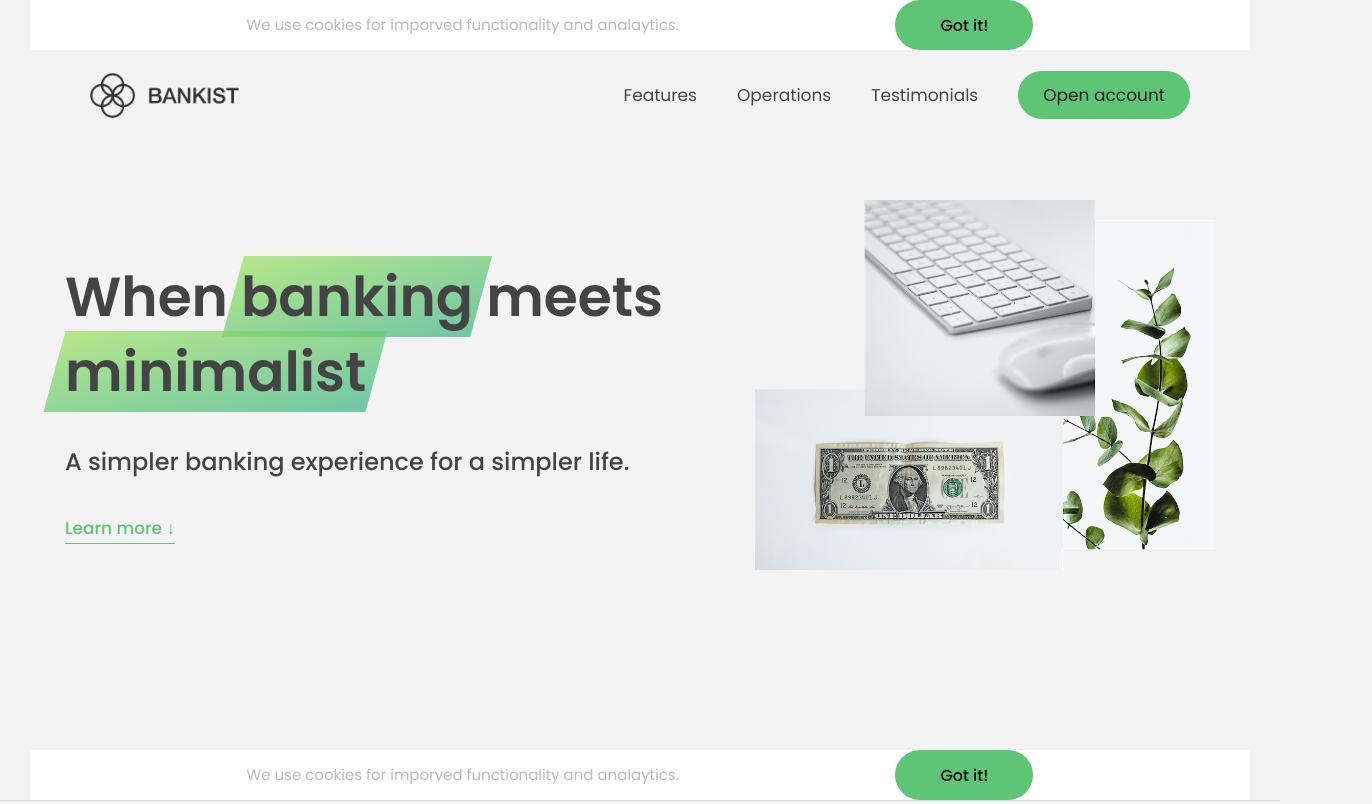
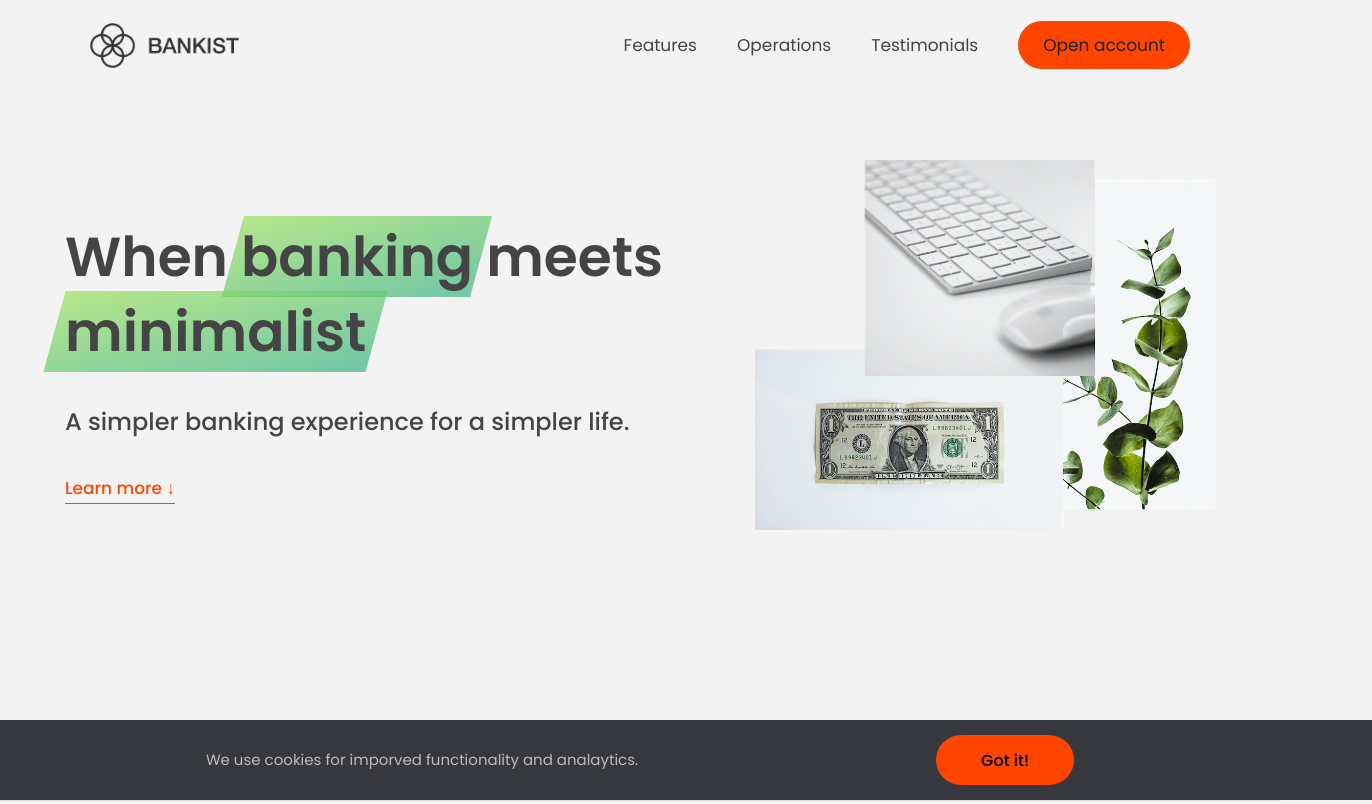
Before and after one commit to alisha0815/Bankist, a plain HTML site: page index.html in a window 1280 px wide. Shown: the top 804 px of the page, 1372 px wide, since content can reach past the window. Drawn offline with Linux system fonts and the light colour scheme.

Commit message:
Dom style attributes, classes, styles reference

```diff
--- a/index.html
+++ b/index.html
@@ -21,6 +21,8 @@
           alt="Bankist logo"
           class="nav__logo"
           id="logo"
+          designer="Jonas"
+          data-version-number="3.0"
         />
         <ul class="nav__links">
           <li class="nav__item">
--- a/reference.js
+++ b/reference.js
@@ -35,11 +35,11 @@ message.innerHTML =
   'We use cookies for imporved functionality and analaytics. <button class="btn btn--close-cookie">Got it!</button>';
 
 //insert it into DOM
-header.prepend(message); //the first child of header
-// header.append(message); // the last child of header
+// header.prepend(message); //the first child of header
+header.append(message); // the last child of header
 
 // insert the elemnt into multiple places
-header.append(message.cloneNode(true));
+// header.append(message.cloneNode(true));
 
 // insert as sibling
 // header.before(message)  // insert before the header element
@@ -54,3 +54,56 @@ document
   });
 
 console.log(message);
+
+// Styles
+message.style.backgroundColor = '#37383d';
+message.style.width = '120%';
+
+console.log(message.style.color); // not working
+console.log(message.style.backgroundColor); //only inline styles working
+
+console.log(getComputedStyle(message)); // all the CSS properties
+console.log(getComputedStyle(message).color);
+console.log(getComputedStyle(message).height);
+
+// modofy css
+message.style.height =
+  Number.parseFloat(getComputedStyle(message).height, 10) + 30 + 'px';
+
+// Custom properties
+document.documentElement.style.setProperty('--color-primary', 'orangered');
+
+/// Attributes
+const logo = document.querySelector('.nav__logo');
+console.log(logo.alt); //Bankist logo
+console.log(logo.src); //http://127.0.0.1:8080/img/logo.png
+console.log(logo.className); //nav__logo
+
+// set
+logo.alt = 'Beautilful minimulist logo';
+
+// Non-standard
+console.log(logo.designer); //undefined, not standard
+console.log(logo.getAttribute('designer')); //Jonas
+logo.setAttribute('company', 'Bankist');
+
+// image
+console.log(logo.src);
+console.log(logo.getAttribute('src')); //relative
+
+// link
+const link = document.querySelector('.nav__link--btn');
+console.log(link.href);
+console.log(link.getAttribute('href'));
+
+//Data attributes
+console.log(logo.dataset.versionNumber); //3.0
+
+// classes
+logo.classList.add('c', 'j');
+logo.classList.remove('c', 'j');
+logo.classList.toggle('c');
+logo.classList.contains('c'); //not includes
+
+//Don't use
+// logo.className = 'jonas'
```
